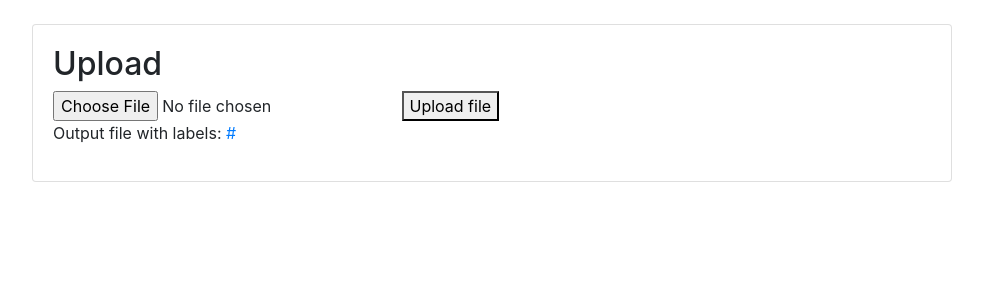
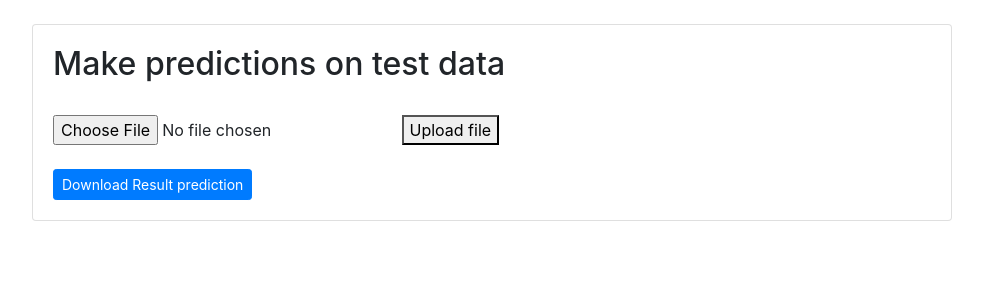
Before and after one commit to divyaprabha123/ML_django, a Django app: template breast_cancer/api/templates/api/upload.html in a window 1280 px wide. Shown: the part 56-356 px from the top of the page, without its empty margins (148-1131 px from the left). Run offline with Django 3.2, Linux system fonts and the light colour scheme; the template is opened without the code that fills it: most values are stand-ins (such as "Sample title", 1, 10 or a date in 2020); some libraries are stand-ins or nearby versions.

Commit message:
Update upload.html

```diff
--- a/breast_cancer/api/templates/api/upload.html
+++ b/breast_cancer/api/templates/api/upload.html
@@ -1,13 +1,21 @@
 {% extends 'api/base.html' %}
 
 {% block content %}
- <h2>Upload</h2>
+ <h2>Make predictions on test data</h2>
+<br>
  <form method="post" enctype="multipart/form-data">
      {% csrf_token %}
      <input type="file" name="document">
      <button type="submit">Upload file</button>
 </form>
 {% if url %}
-    <p>Output file with labels: <a href="{{ url }}">{{ url }}</a></p>
+<br>
+    <td>
+        <a href="{{ url }}" class="btn btn-primary btn-sm" target="_blank">
+              Download Result prediction
+        </a>
+
+    </td>
+
   {% endif %}
 {% endblock %}
```
